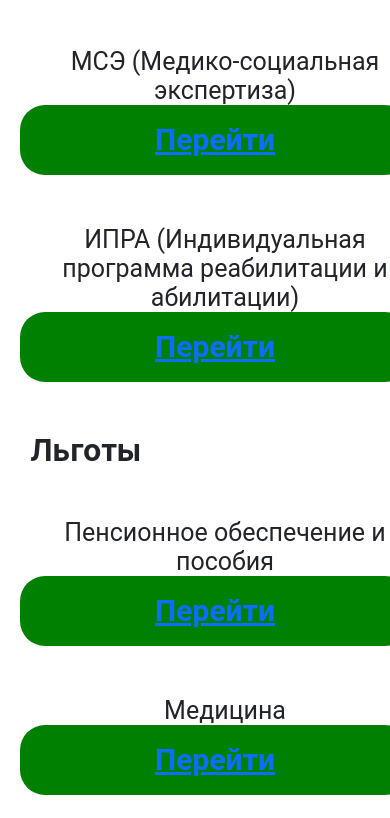
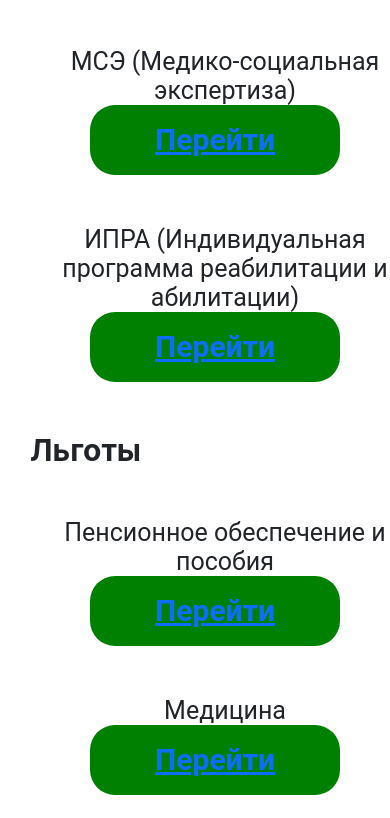
Before and after one commit to Timobes/osrdi, a plain HTML site: page index.html in a window 390 px wide. Shown: the part 3646-4464 px from the top of the page. Drawn offline with nearby package versions, Linux system fonts and the light colour scheme.

Commit message:
Add files via upload

```diff
--- a/css/media.css
+++ b/css/media.css
@@ -1,3 +1,5 @@
 @media (max-width: 768px) {
-
+    .button{
+        width: 250px;
+    }
 }
```
